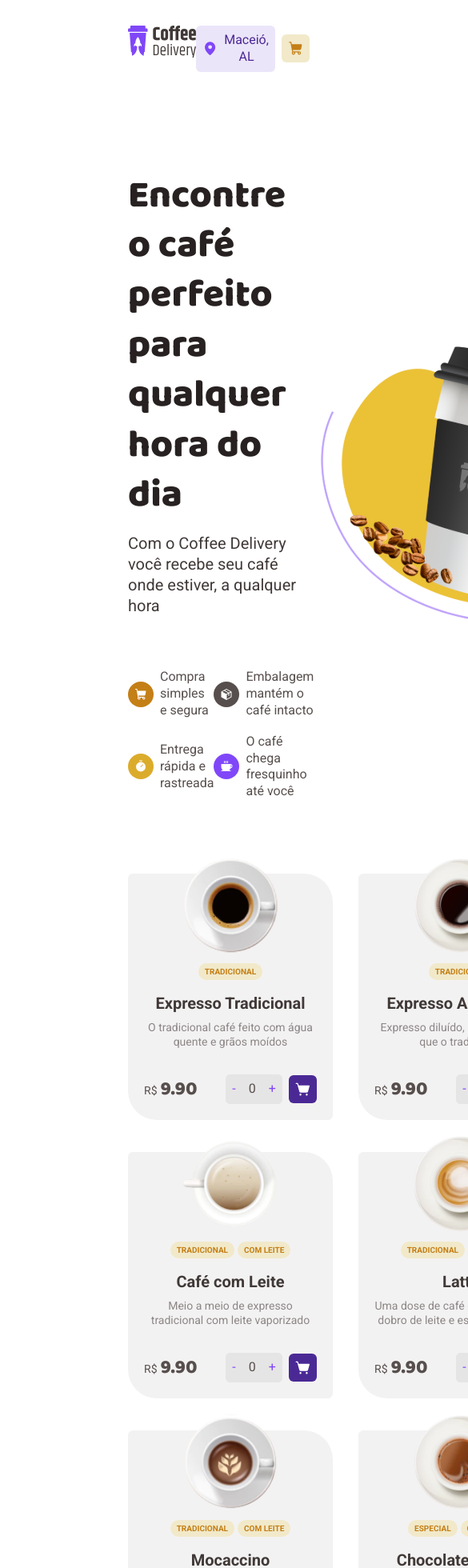
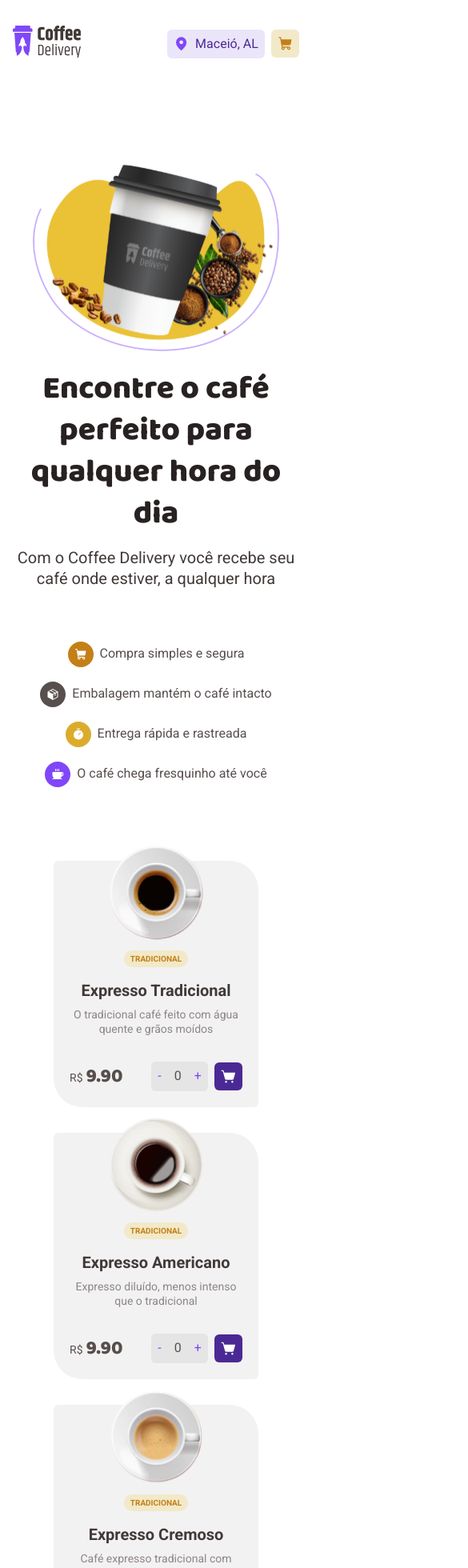
Before and after one commit to joaopedroaat/coffee-delivery, a React (Vite) app: page / in a window 390 px wide. Shown: the top 1960 px of the page at 80% size, 585 px wide, since content can reach past the window. Built offline with nearby package versions, Linux system fonts and the light colour scheme.

Commit message:
add responsivity to home page

```diff
--- a/src/layout/DefaultLayout/styles.ts
+++ b/src/layout/DefaultLayout/styles.ts
@@ -4,6 +4,10 @@ export const DefaultLayoutContainer = styled.div`
   padding: 0 10rem;
   padding-bottom: 10rem;
 
+  @media (max-width: 620px) {
+    padding: 0 1rem;
+  }
+
   @media (min-width: 1660px) {
     padding: 0 20rem;
   }
--- a/src/layout/components/Header/styles.ts
+++ b/src/layout/components/Header/styles.ts
@@ -3,7 +3,6 @@ import styled from 'styled-components'
 export const HeaderContainer = styled.header`
   display: flex;
   justify-content: space-between;
-
   padding: 2rem 0;
 `
 
--- a/src/pages/Home/components/CoffeeList/styles.ts
+++ b/src/pages/Home/components/CoffeeList/styles.ts
@@ -1,10 +1,9 @@
 import styled from 'styled-components'
 
 export const CoffeeListContainer = styled.section`
-  display: grid;
-  grid-template-columns: 1fr 1fr 1fr 1fr;
-  column-gap: 2rem;
-
-  // Compensar a margem negativa do avatar de café
-  row-gap: calc(1.25rem + 1.25rem);
+  display: flex;
+  flex-wrap: wrap;
+  justify-content: center;
+  gap: 2rem;
+  padding-bottom: 2rem;
 `
--- a/src/pages/Home/components/HomeInfo/styles.ts
+++ b/src/pages/Home/components/HomeInfo/styles.ts
@@ -1,6 +1,12 @@
 import styled from 'styled-components'
 
 export const HomeInfoContainer = styled.section`
+  display: flex;
+  flex-flow: row-reverse;
+  align-items: center;
+  justify-content: space-around;
+  padding: 5.75rem 0;
+
   h1 {
     font-family: 'Baloo 2', cursive;
     font-weight: 800;
@@ -19,13 +25,6 @@ export const HomeInfoContainer = styled.section`
     margin-bottom: 4.125rem;
   }
 
-  display: flex;
-  flex-flow: row-reverse;
-  align-items: center;
-  justify-content: space-around;
-
-  padding: 5.75rem 0;
-
   div {
     ul {
       list-style: none;
@@ -38,6 +37,29 @@ export const HomeInfoContainer = styled.section`
       display: flex;
       align-items: center;
       gap: 0.5rem;
+    }
+  }
+
+  @media (max-width: 1100px) {
+    flex-wrap: wrap;
+    justify-content: center;
+
+    img {
+      width: 320px;
+      margin-bottom: 1rem;
+    }
+
+    h1 {
+      font-size: 2.5rem;
+    }
+
+    div {
+      text-align: center;
+
+      ul {
+        grid-template-columns: 1fr;
+        justify-items: center;
+      }
     }
   }
 `
```
Also changed, not shown: 1 other file (tests, documents, lock files or other folders).
